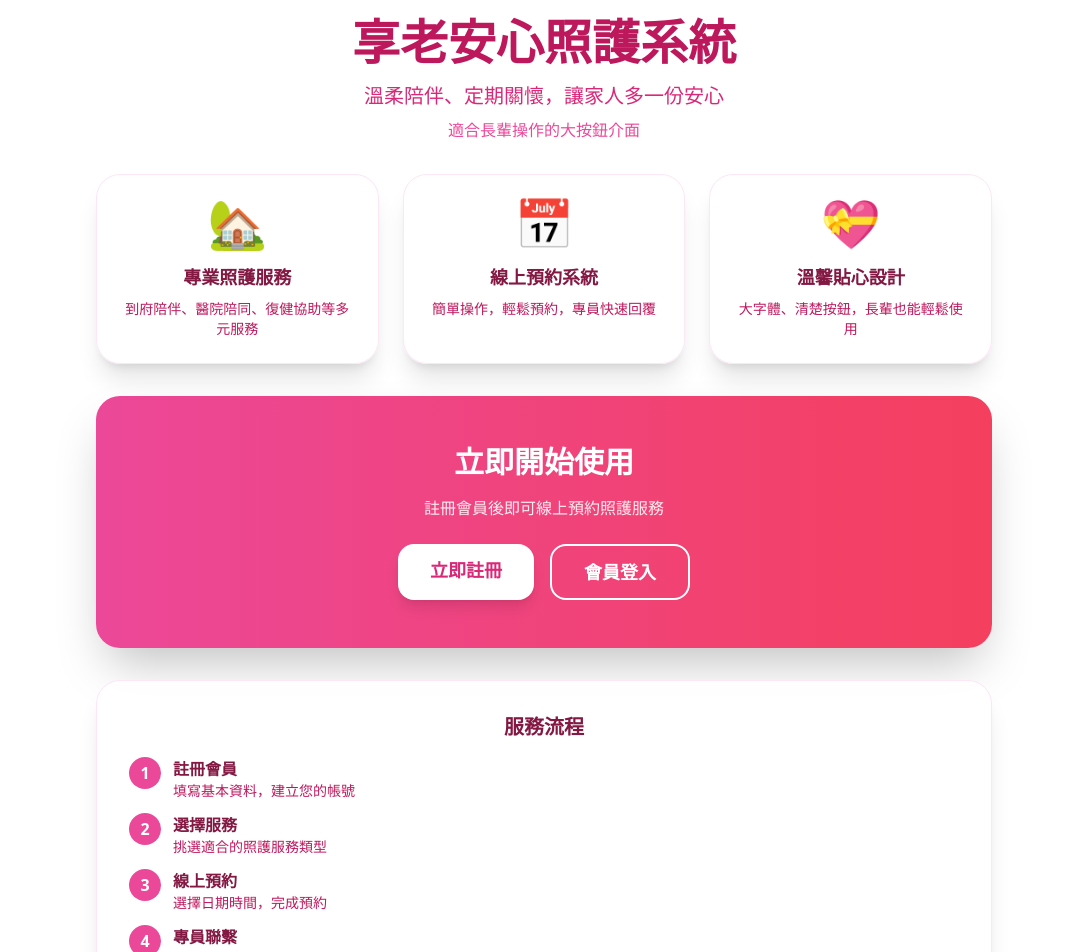
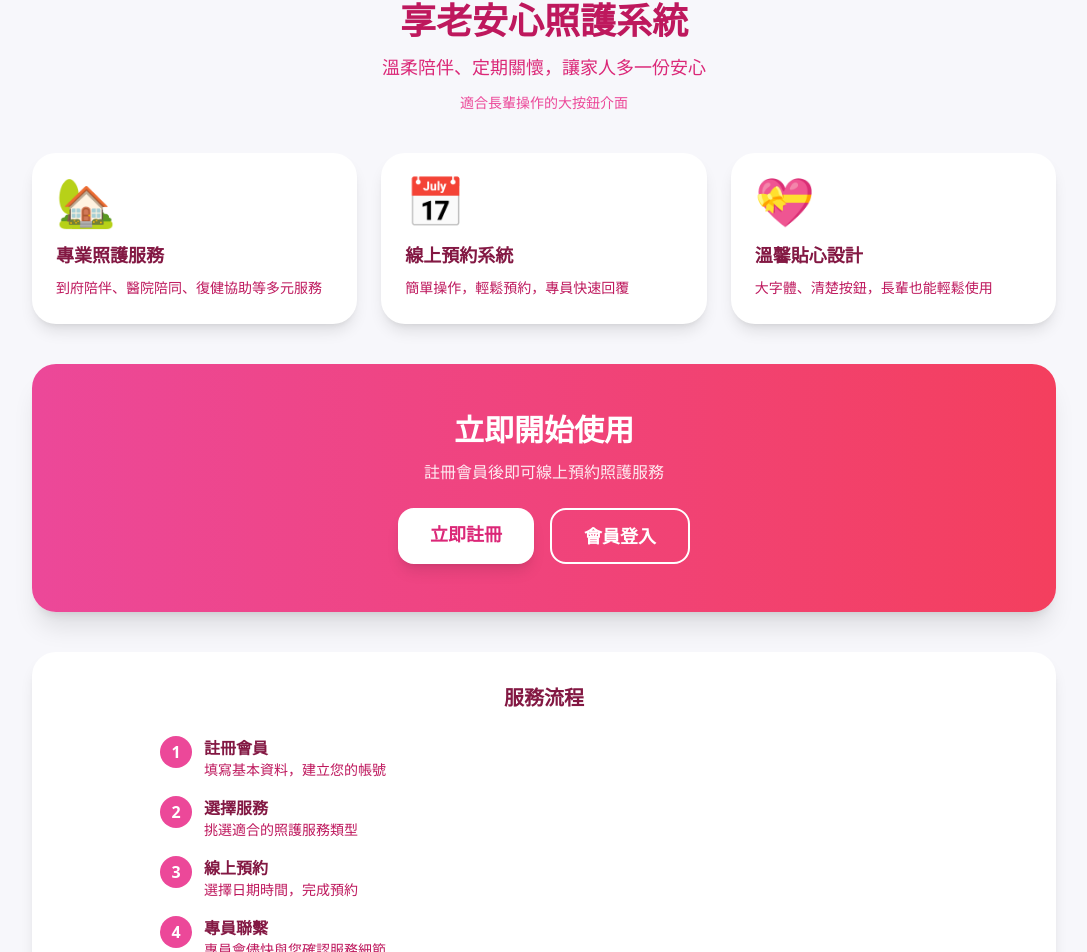
Before and after one commit to CH-laundry/elderly-care-system, a Next.js app: page / in a window 1280 px wide. Shown: the part 93-1045 px from the top of the page, without its empty margins (96-1183 px from the left). Built offline with nearby package versions, Linux system fonts and the light colour scheme.

Commit message:
Update index.js

```diff
--- a/pages/index.js
+++ b/pages/index.js
@@ -1,11 +1,11 @@
-// pages/index.js - 修正後的首頁
+// pages/index.js - 首頁（粉紅卡片＋服務流程＋管理者登入）
 import Link from 'next/link';
 
 export default function Home() {
   return (
-    <div className="min-h-screen flex flex-col">
+    <div className="min-h-screen flex flex-col bg-[#f7f7fb]">
       {/* 上方導航 */}
-      <header className="w-full bg-white/80 border-b border-pink-100 backdrop-blur-sm">
+      <header className="w-full bg-white shadow-sm">
         <div className="max-w-5xl mx-auto flex items-center justify-between px-4 py-3">
           <div className="text-pink-700 font-bold text-lg">
             享老安心照護預約系統
@@ -28,60 +28,60 @@ export default function Home() {
       </header>
 
       {/* 主要內容 */}
-      <main className="flex-1 flex items-center justify-center px-4 py-12">
-        <div className="max-w-4xl w-full text-center space-y-8">
+      <main className="flex-1 px-4 py-8">
+        <div className="max-w-5xl mx-auto space-y-10">
           {/* 標題區 */}
-          <div>
-            <h1 className="text-4xl md:text-5xl font-bold text-pink-700 mb-4">
+          <section className="text-center space-y-3">
+            <h1 className="text-3xl md:text-4xl font-bold text-pink-700">
               享老安心照護系統
             </h1>
-            <p className="text-lg md:text-xl text-pink-600 mb-2">
+            <p className="text-pink-600 text-base md:text-lg">
               溫柔陪伴、定期關懷，讓家人多一份安心
             </p>
-            <p className="text-pink-500">
+            <p className="text-pink-500 text-sm">
               適合長輩操作的大按鈕介面
             </p>
-          </div>
+          </section>
 
-          {/* 特色卡片 */}
-          <div className="grid grid-cols-1 md:grid-cols-3 gap-6 mt-12">
-            <div className="bg-white/90 rounded-3xl shadow-xl p-6 border border-pink-100">
+          {/* 三個卡片區塊 */}
+          <section className="grid grid-cols-1 md:grid-cols-3 gap-6">
+            <div className="bg-white rounded-3xl shadow-lg p-6">
               <div className="text-5xl mb-4">🏡</div>
               <h3 className="text-lg font-bold text-pink-900 mb-2">
                 專業照護服務
               </h3>
-              <p className="text-sm text-pink-700">
+              <p className="text-sm text-pink-700 leading-relaxed">
                 到府陪伴、醫院陪同、復健協助等多元服務
               </p>
             </div>
 
-            <div className="bg-white/90 rounded-3xl shadow-xl p-6 border border-pink-100">
+            <div className="bg-white rounded-3xl shadow-lg p-6">
               <div className="text-5xl mb-4">📅</div>
               <h3 className="text-lg font-bold text-pink-900 mb-2">
                 線上預約系統
               </h3>
-              <p className="text-sm text-pink-700">
+              <p className="text-sm text-pink-700 leading-relaxed">
                 簡單操作，輕鬆預約，專員快速回覆
               </p>
             </div>
 
-            <div className="bg-white/90 rounded-3xl shadow-xl p-6 border border-pink-100">
+            <div className="bg-white rounded-3xl shadow-lg p-6">
               <div className="text-5xl mb-4">💝</div>
               <h3 className="text-lg font-bold text-pink-900 mb-2">
                 溫馨貼心設計
               </h3>
-              <p className="text-sm text-pink-700">
+              <p className="text-sm text-pink-700 leading-relaxed">
                 大字體、清楚按鈕，長輩也能輕鬆使用
               </p>
             </div>
-          </div>
+          </section>
 
-          {/* 行動呼籲 */}
-          <div className="bg-gradient-to-r from-pink-500 to-rose-500 rounded-3xl shadow-2xl p-8 md:p-12 text-white mt-12">
-            <h2 className="text-2xl md:text-3xl font-bold mb-4">
+          {/* 中間粉紅漸層 CTA 區塊 */}
+          <section className="bg-gradient-to-r from-pink-500 to-rose-500 rounded-3xl shadow-xl px-6 py-10 md:px-10 md:py-12 text-center text-white">
+            <h2 className="text-2xl md:text-3xl font-bold mb-3">
               立即開始使用
             </h2>
-            <p className="text-white/90 mb-6">
+            <p className="text-white/90 mb-6 text-sm md:text-base">
               註冊會員後即可線上預約照護服務
             </p>
             <div className="flex flex-col sm:flex-row gap-4 justify-center">
@@ -98,65 +98,73 @@ export default function Home() {
                 會員登入
               </Link>
             </div>
-          </div>
+          </section>
 
-          {/* 服務說明 */}
-          <div className="bg-white/90 rounded-3xl shadow-xl p-8 border border-pink-100 text-left">
-            <h3 className="text-xl font-bold text-pink-900 mb-4 text-center">
+          {/* 服務流程卡片 */}
+          <section className="bg-white rounded-3xl shadow-lg p-8">
+            <h3 className="text-xl font-bold text-pink-900 mb-6 text-center">
               服務流程
             </h3>
-            <div className="space-y-3">
+            <div className="space-y-4 max-w-3xl mx-auto">
               <div className="flex items-start gap-3">
-                <div className="w-8 h-8 rounded-full bg-pink-500 text-white flex items-center justify-center font-bold flex-shrink-0">
+                <div className="w-8 h-8 rounded-full bg-pink-500 text-white flex items-center justify-center font-bold">
                   1
                 </div>
                 <div>
                   <div className="font-semibold text-pink-900">註冊會員</div>
-                  <div className="text-sm text-pink-700">填寫基本資料，建立您的帳號</div>
+                  <div className="text-sm text-pink-700">
+                    填寫基本資料，建立您的帳號
+                  </div>
                 </div>
               </div>
 
               <div className="flex items-start gap-3">
-                <div className="w-8 h-8 rounded-full bg-pink-500 text-white flex items-center justify-center font-bold flex-shrink-0">
+                <div className="w-8 h-8 rounded-full bg-pink-500 text-white flex items-center justify-center font-bold">
                   2
                 </div>
                 <div>
                   <div className="font-semibold text-pink-900">選擇服務</div>
-                  <div className="text-sm text-pink-700">挑選適合的照護服務類型</div>
+                  <div className="text-sm text-pink-700">
+                    挑選適合的照護服務類型
+                  </div>
                 </div>
               </div>
 
               <div className="flex items-start gap-3">
-                <div className="w-8 h-8 rounded-full bg-pink-500 text-white flex items-center justify-center font-bold flex-shrink-0">
+                <div className="w-8 h-8 rounded-full bg-pink-500 text-white flex items-center justify-center font-bold">
                   3
                 </div>
                 <div>
                   <div className="font-semibold text-pink-900">線上預約</div>
-                  <div className="text-sm text-pink-700">選擇日期時間，完成預約</div>
+                  <div className="text-sm text-pink-700">
+                    選擇日期時間，完成預約
+                  </div>
                 </div>
               </div>
 
               <div className="flex items-start gap-3">
-                <div className="w-8 h-8 rounded-full bg-pink-500 text-white flex items-center justify-center font-bold flex-shrink-0">
+                <div className="w-8 h-8 rounded-full bg-pink-500 text-white flex items-center justify-center font-bold">
                   4
                 </div>
                 <div>
                   <div className="font-semibold text-pink-900">專員聯繫</div>
-                  <div className="text-sm text-pink-700">我們的專員會儘快與您確認服務細節</div>
+                  <div className="text-sm text-pink-700">
+                    專員會儘快與您確認服務細節
+                  </div>
                 </div>
               </div>
             </div>
-          </div>
+          </section>
 
-          {/* 底部連結 */}
-          <div className="text-center pt-8 border-t border-pink-100">
+          {/* 底部管理者登入 */}
+          <section className="text-center pt-4 pb-6">
             <Link
               href="/admin/login"
               className="text-sm text-pink-600 hover:underline"
             >
               管理者登入 →
             </Link>
-          </div>
+          </section>
         </div>
       </main>
     </div>
```
